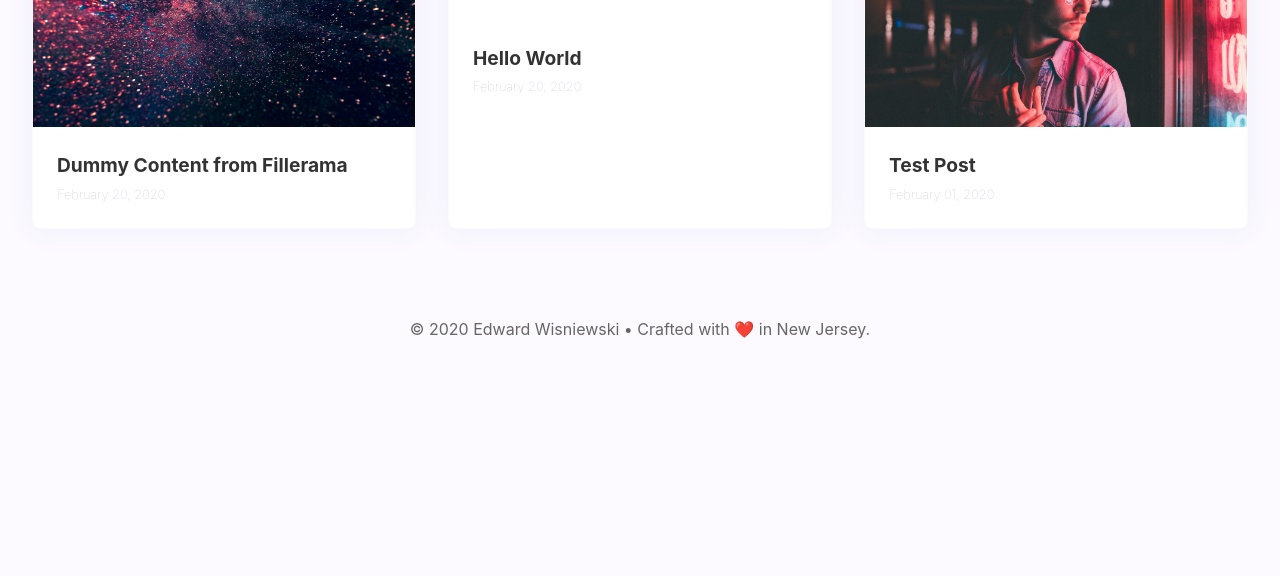
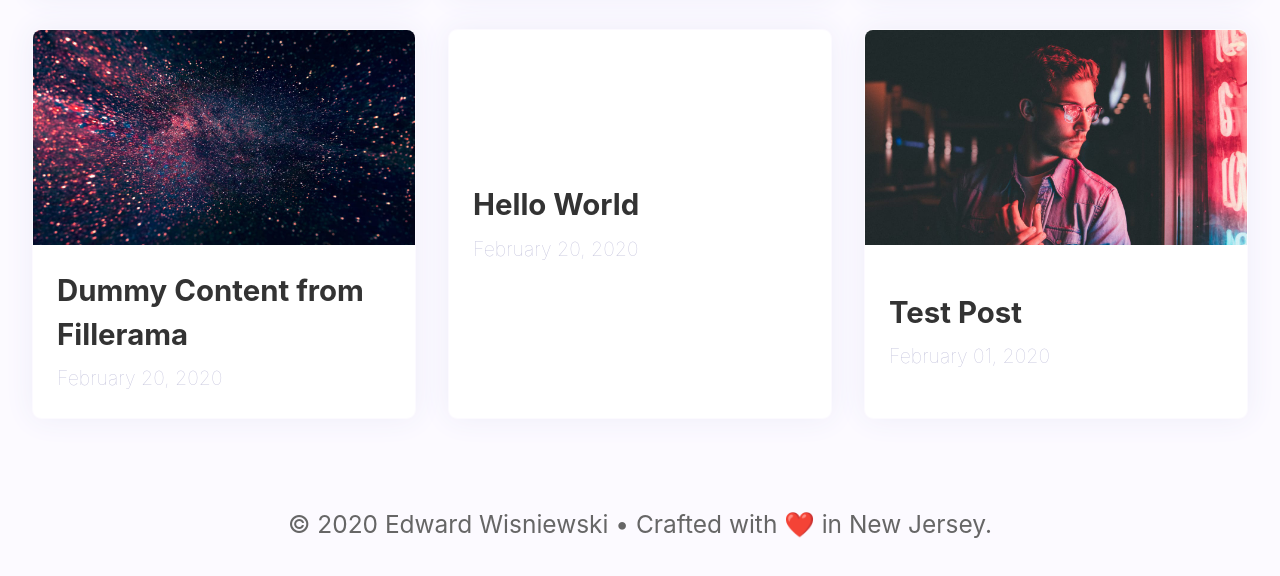
Before and after one commit to edwerd/edwerd.co, a Gatsby site: page / in a window 1280 px wide. Shown: the part 888-1464 px from the top of the page. Before the commit the page ends 1275 px from the top, so only its background shows below. Built offline with nearby package versions, Linux system fonts and the light colour scheme; Gatsby itself is replaced by a stand-in of ours; a web font is replaced by a local one.

Commit message:
Break out type markup to seperate file

```diff
--- /dev/null
+++ b/src/styles/_type.scss
@@ -0,0 +1,19 @@
+$FontFamilyBase: proxima-nova,-apple-system,BlinkMacSystemFont,"Segoe UI",Roboto,Oxygen-Sans,Ubuntu,Cantarell,"Helvetica Neue",sans-serif;
+$FontFamilyHeading: halyard-display,-apple-system,BlinkMacSystemFont,"Segoe UI",Roboto,Oxygen-Sans,Ubuntu,Cantarell,"Helvetica Neue",sans-serif;
+
+
+html {
+  font-size: 16px;
+}
+
+@media screen and (min-width: 320px) {
+  html {
+    font-size: calc(16px + 6 * ((100vw - 320px) / 680));
+  }
+}
+
+@media screen and (min-width: 1800px) {
+  html {
+    font-size: 22px;
+  }
+}
--- a/src/styles/global.scss
+++ b/src/styles/global.scss
@@ -1,6 +1,8 @@
 @import url('https://use.typekit.net/wko8crb.css');
 
 @import 'variables';
+
+@import 'type';
 
 @import 'layout';
 @import 'button';
```
